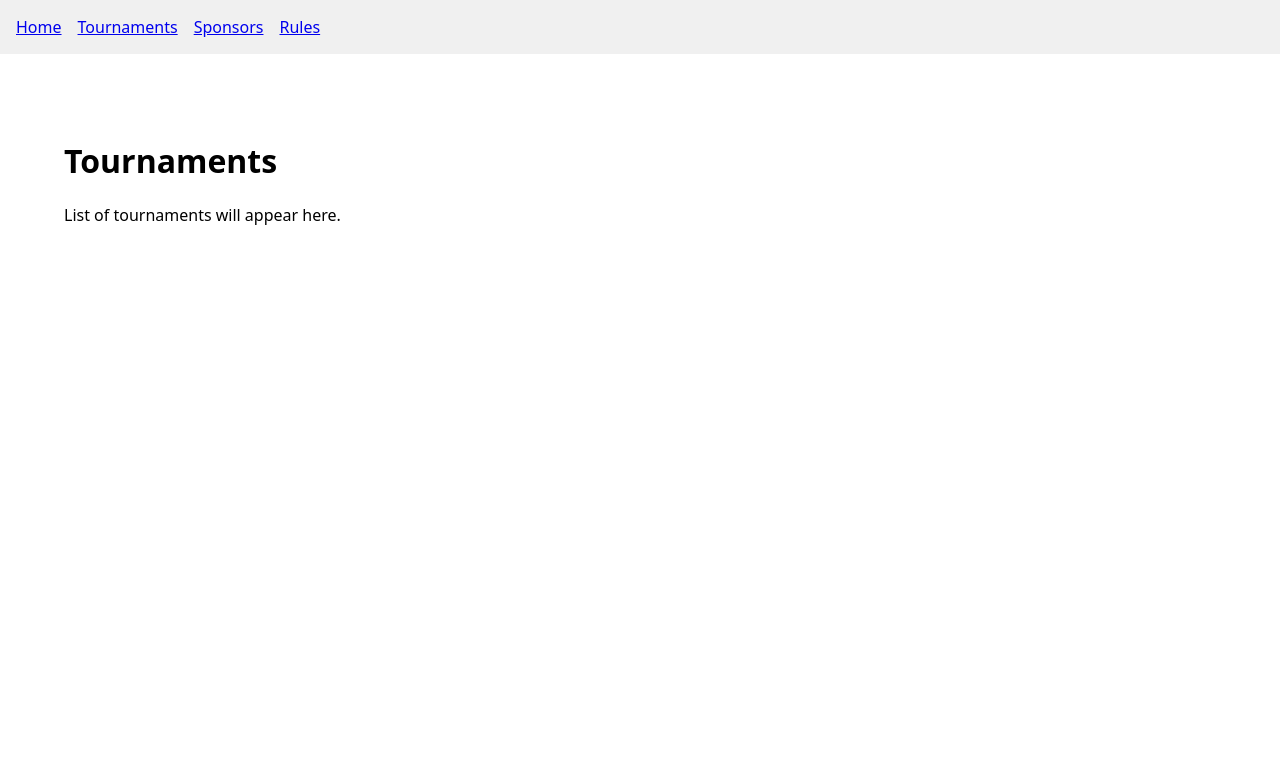
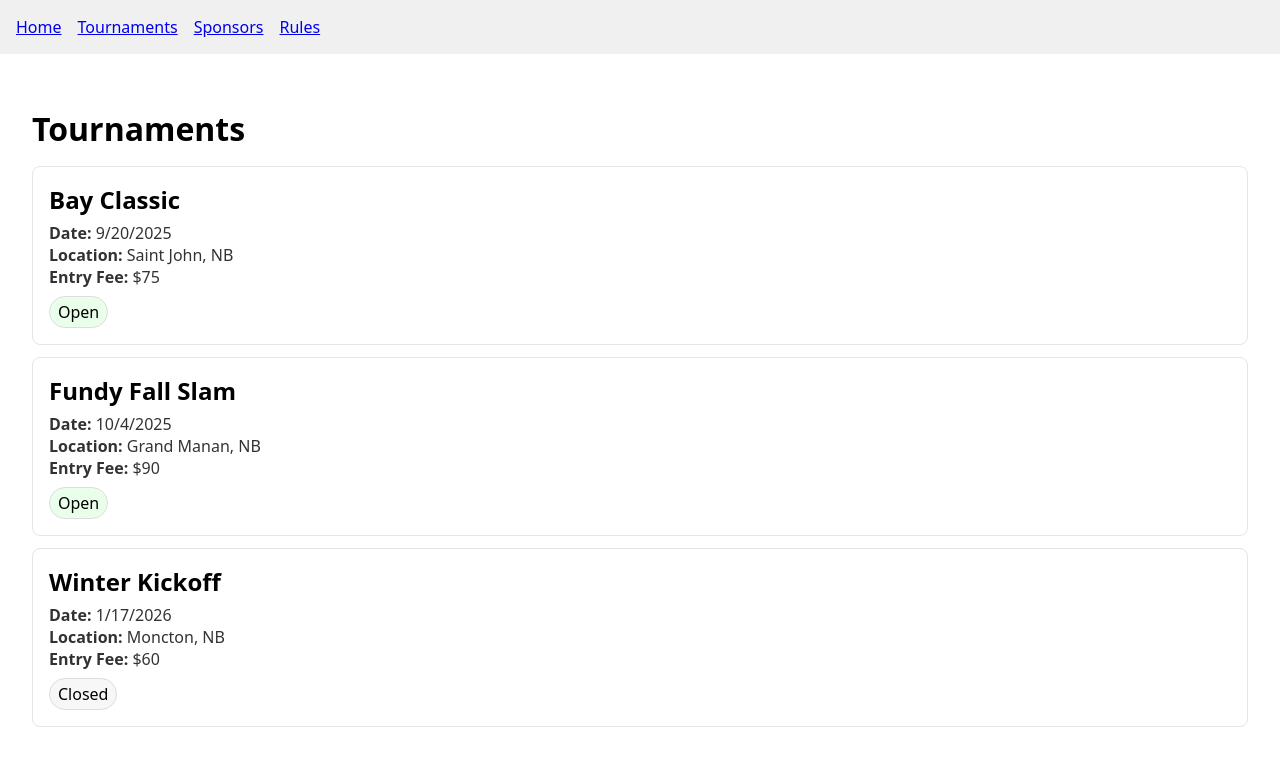
Before and after one commit to jaretphillips1-ui/efsp, a Next.js app: page /tournaments in a window 1280 px wide. Shown: the top 766 px of the page. Built offline with nearby package versions, Linux system fonts and the light colour scheme.

Commit message:
feat: tournaments list UI + mock data

```diff
--- a/app/tournaments/page.tsx
+++ b/app/tournaments/page.tsx
@@ -1,8 +1,40 @@
+import type React from "react";
+import { tournaments } from "../../data/tournaments";
+
+const card: React.CSSProperties = {
+  border: "1px solid #e5e5e5",
+  borderRadius: 8,
+  padding: 16,
+  marginBottom: 12,
+  background: "#fff"
+};
+
 export default function TournamentsPage() {
-  return (
-    <main style={{ padding: 32 }}>
-      <h1>Tournaments</h1>
-      <p>List of tournaments will appear here.</p>
-    </main>
-  );
+  return (
+    <>
+      <h1 style={{ marginBottom: 16 }}>Tournaments</h1>
+      <div>
+        {tournaments.map(t => (
+          <article key={t.id} style={card}>
+            <h2 style={{ margin: "0 0 6px" }}>{t.name}</h2>
+            <div style={{ opacity: 0.8 }}>
+              <div><strong>Date:</strong> {new Date(t.date).toLocaleDateString()}</div>
+              <div><strong>Location:</strong> {t.location}</div>
+              <div><strong>Entry Fee:</strong> {t.entryFee}</div>
+            </div>
+            <span style={{
+              marginTop: 8,
+              display: "inline-block",
+              padding: "4px 8px",
+              borderRadius: 999,
+              border: "1px solid #ddd",
+              background: t.status === "Open" ? "#eaffea" : "#f7f7f7"
+            }}>
+              {t.status}
+            </span>
+          </article>
+        ))}
+      </div>
+    </>
+  );
 }
--- /dev/null
+++ b/data/tournaments.ts
@@ -0,0 +1,14 @@
+export type Tournament = {
+  id: string;
+  name: string;
+  date: string;       // ISO date
+  location: string;
+  entryFee: string;
+  status: "Open" | "Closed";
+};
+
+export const tournaments: Tournament[] = [
+  { id: "bay-001", name: "Bay Classic", date: "2025-09-20", location: "Saint John, NB", entryFee: "$75", status: "Open" },
+  { id: "fundy-002", name: "Fundy Fall Slam", date: "2025-10-04", location: "Grand Manan, NB", entryFee: "$90", status: "Open" },
+  { id: "winter-003", name: "Winter Kickoff", date: "2026-01-17", location: "Moncton, NB", entryFee: "$60", status: "Closed" }
+];
```
